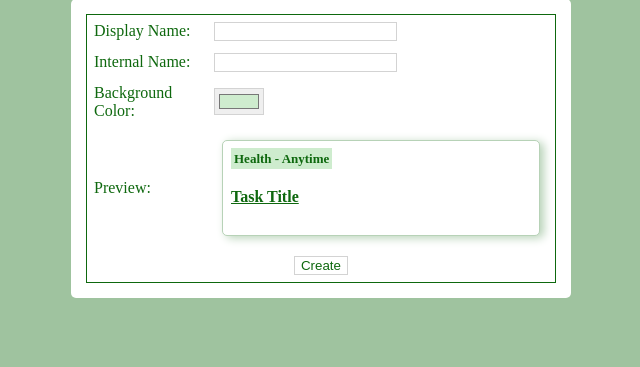
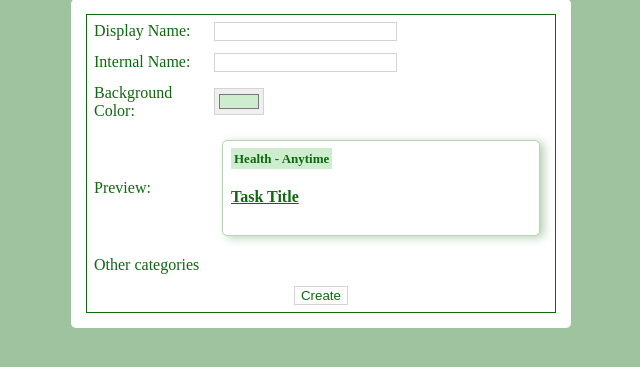
Before and after one commit to vikas-aggarwal/simpletodo, a Flask app: template templates/editCreateCategory.html in a window 1280 px wide. Shown: the part 100-467 px from the top of the page, without its empty margins (319-959 px from the left). Run offline with Flask 3, Linux system fonts and the light colour scheme; the template is opened without the code that fills it, so the values that code supplies are empty.

Commit message:
Adding category list while creating

```diff
--- a/templates/editCreateCategory.html
+++ b/templates/editCreateCategory.html
@@ -62,6 +62,16 @@
 	  </td>
 	</tr>
 	<tr>
+	  <td>
+	    <label>Other categories</label>
+	  </td>
+	  <td>
+	    {% for cat in data.categories %}
+	    <span style="background-color:{{data.categories[cat].background_color}}">{{data.categories[cat].display_name}}</span><br />
+	    {% endfor %}
+	  </td>
+	</tr>
+	<tr>
 	  <td colspan="2" class="form_submit_center">
 	    <input type="submit" value="Create">
 	  </td>
--- a/ui/UIHandler.py
+++ b/ui/UIHandler.py
@@ -204,7 +204,7 @@ def __process_updates():
 
 
 def __load_category_new_page(errors=None):
-    return render_template("editCreateCategory.html", data={"errors": errors})
+    return render_template("editCreateCategory.html", data={"errors": errors, "categories": __database.get_categories()})
 
 
 def __create_category():
```
